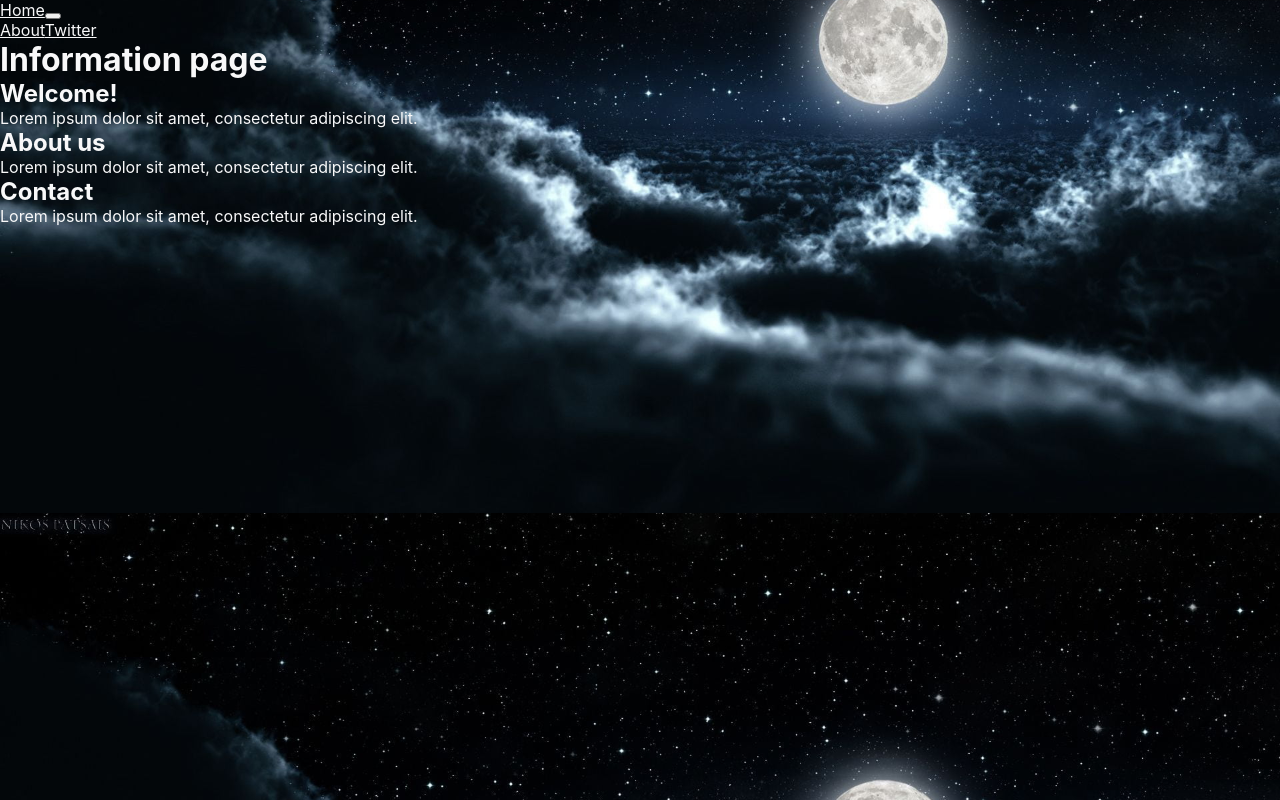
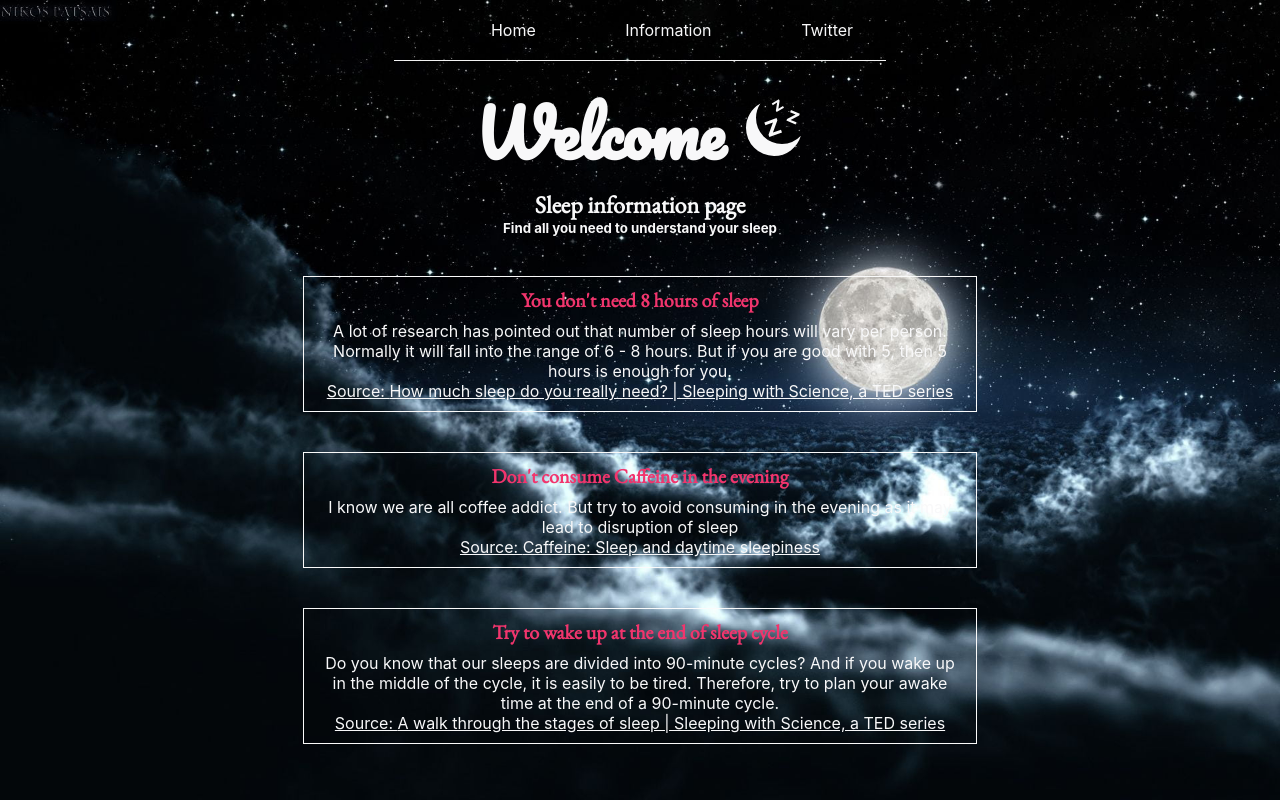
Before and after one commit to ngavu2004/sleep-calculator, a React (Create React App) app: page /sleep-calculator/information in a window 1280 px wide. Built offline with nearby package versions, Linux system fonts and the light colour scheme.

Commit message:
Information page

```diff
--- a/src/App.css
+++ b/src/App.css
@@ -7,5 +7,7 @@
 body {
   background-image: url("./images/background_image.jpg");
   background-size: cover;
+  background-attachment: fixed;
   background-position: center;
+  background-repeat: no-repeat;
 }
--- a/src/components/InformationPage.js
+++ b/src/components/InformationPage.js
@@ -1,16 +1,24 @@
+import './stylesheets/InformationPage.css';
+import {GiNightSleep} from "react-icons/gi";
+
 const InformationPage = () => {
     const infoList = [
-        { id: 1, title: 'Welcome!', text: 'Lorem ipsum dolor sit amet, consectetur adipiscing elit.' , researchLink:''},
-        { id: 2, title: 'About us', text: 'Lorem ipsum dolor sit amet, consectetur adipiscing elit.' },
-        { id: 3, title: 'Contact', text: 'Lorem ipsum dolor sit amet, consectetur adipiscing elit.' }
+        { id: 1, title: 'You don\'t need 8 hours of sleep ', text: 'A lot of research has pointed out that number of sleep hours will vary per person. Normally it will fall into the range of 6 - 8 hours. But if you are good with 5, then 5 hours is enough for you.' , researchLink:'https://www.youtube.com/watch?v=knJWF4km3y0', researchTitle:'How much sleep do you really need? | Sleeping with Science, a TED series'},
+        { id: 2, title: 'Don\'t consume Caffeine in the evening', text: 'I know we are all coffee addict. But try to avoid consuming in the evening as it may lead to disruption of sleep', researchLink:'https://doi.org/10.1016/j.smrv.2007.07.004', researchTitle:'Caffeine: Sleep and daytime sleepiness' },
+        { id: 3, title: 'Try to wake up at the end of sleep cycle', text: 'Do you know that our sleeps are divided into 90-minute cycles? And if you wake up in the middle of the cycle, it is easily to be tired. Therefore, try to plan your awake time at the end of a 90-minute cycle.', researchLink:'https://www.youtube.com/watch?v=eM2VWspRpfk', researchTitle:'A walk through the stages of sleep | Sleeping with Science, a TED series'}
       ];
     return (
         <div className="information-container">
-            <h1>Information page</h1>
+            <div className="header">
+                <h1>Welcome <span><GiNightSleep/></span></h1>
+                <h2>Sleep information page</h2>
+                <h5>Find all you need to understand your sleep</h5>
+            </div>
             {infoList.map((info) => (
                 <div className="info-preview" key={info.id}>
                     <h2>{info.title}</h2>
                     <p>{info.text}</p>
+                    <a href={info.researchLink} target = "_blank">Source: {info.researchTitle}</a>
                 </div>
             ))}
         </div>
--- a/src/components/NavBar.js
+++ b/src/components/NavBar.js
@@ -1,19 +1,16 @@
 
 import { Navbar, Nav } from 'react-bootstrap';
-import { BrowserRouter as Router,Routes, Route, Link } from 'react-router-dom';
-
+import {Link} from 'react-router-dom';
+import './stylesheets/NavBar.css';
 const NavBar = () => {
     return (
-        <Navbar bg="light" expand="lg">
-              <Navbar.Brand as={Link} to="/">Home</Navbar.Brand>
-              <Navbar.Toggle aria-controls="basic-navbar-nav" />
-              <Navbar.Collapse id="basic-navbar-nav">
-                <Nav className="mr-auto">
-                  <Nav.Link as={Link} to="/Information">About</Nav.Link>
-                  <Nav.Link href='https://twitter.com/ThiQuynhNg55803' target="_blank">Twitter</Nav.Link>
-                </Nav>
-              </Navbar.Collapse>
-        </Navbar>
+        <nav className="navbar">
+            <div className="links">
+                <Link to="/sleep-calculator/">Home</Link>
+                <Link to="/sleep-calculator/information">Information</Link>
+                <a href="https://twitter.com/ThiQuynhNg55803" target='_blank'>Twitter</a>
+            </div>
+        </nav>
      );
 }
 
--- /dev/null
+++ b/src/components/stylesheets/InformationPage.css
@@ -0,0 +1,39 @@
+.information-container {
+    text-align: center;
+    /* width: 100vw; */
+    margin: 2vh;
+}
+
+.information-container h1 {
+    font-family: 'Pacifico', cursive;
+    font-size: 8vh;
+}
+
+.information-container h2 {
+    font-family: 'EB Garamond', serif;
+}
+/* for large screens */
+@media screen and (min-width: 768px) {
+    .info-preview {
+        width: 50vw;
+    }
+}
+
+@media screen and (max-width: 767px) {
+    .info-preview {
+        width: 100%;
+    }
+}
+.info-preview {
+    padding: 10px 16px;
+    margin: 5vh auto;
+    border: 1px solid #fafafa;
+}
+.info-preview:hover {
+    box-shadow: 2px 2px 20px rgba(0, 245, 251, 0.5);
+}
+.info-preview h2 {
+    font-size: 20px;
+    color: #f1356d;
+    margin-bottom: 8px;
+}
--- /dev/null
+++ b/src/components/stylesheets/NavBar.css
@@ -0,0 +1,19 @@
+.navbar {
+    padding: 20px;
+    display: flex;
+    align-items: center;
+    max-width: fit-content;
+    margin: 0 auto;
+    border-bottom: 1px solid #f2f2f2;
+  }
+  .navbar .links {
+    margin-left: auto;
+  }
+  .navbar a {
+    margin-left: 5vw;
+    text-decoration: none;
+    padding: 1vw;
+  }
+  .navbar a:hover {
+    text-shadow: 2px 2px 4px rgba(0, 245, 251, 0.5);
+  }
```
